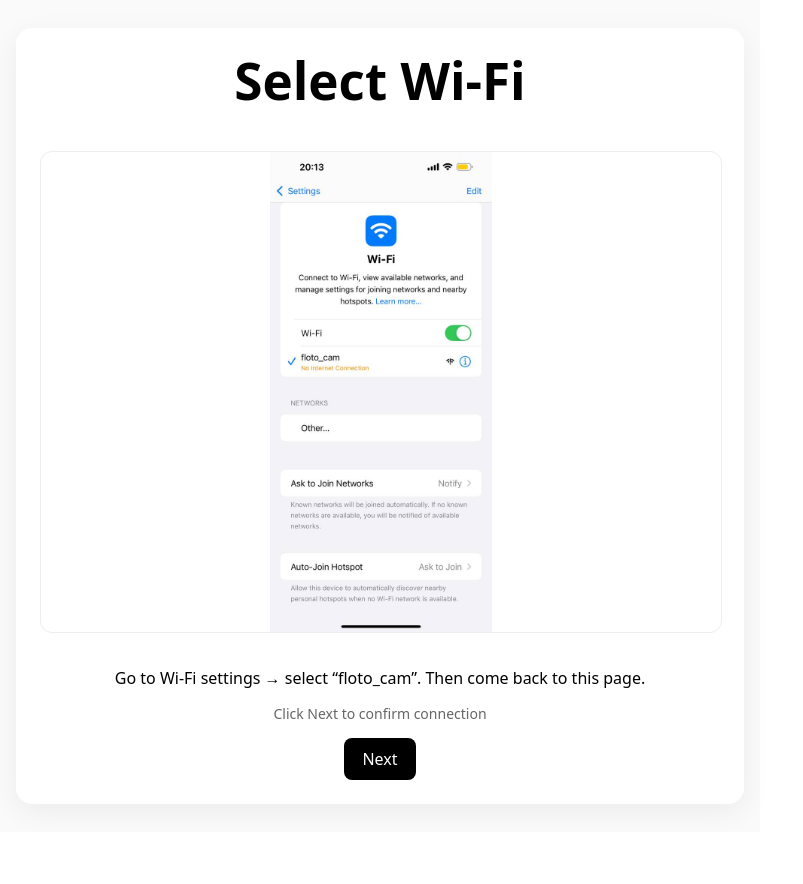
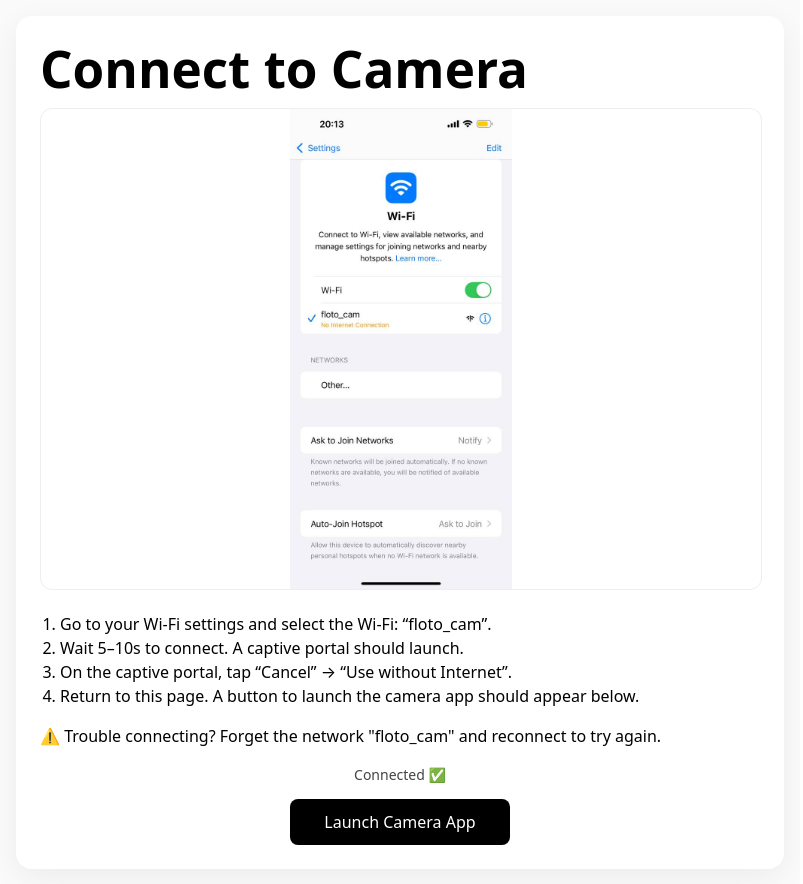
Before and after one commit to WB99/floto-public, a React (Vite) app: page / in a window 1280 px wide. Shown: the whole page, without its empty margins (0-803 px from the left). Before the commit the page ends 832 px from the top, so only its background shows below. Built offline with nearby package versions, Linux system fonts and the light colour scheme; no server answers.

Commit message:
combined screen 1 and 2 into one screen

```diff
--- a/src/App.jsx
+++ b/src/App.jsx
@@ -1,25 +1,31 @@
-import { useState } from "react";
-import Screen1 from "./screens/Screen1.jsx";
-import Screen2 from "./screens/Screen2.jsx";
+// import { useState } from "react";
+// import Screen1 from "./screens/Screen1.jsx";
+// import Screen2 from "./screens/Screen2.jsx";
+
+// export default function App() {
+//   const [step, setStep] = useState(1);
+
+//   return (
+//     <main style={styles.wrap}>
+//       {step === 1 && <Screen1 onNext={() => setStep(2)} />}
+//       {step === 2 && <Screen2 onBack={() => setStep(1)} />}
+//     </main>
+//   );
+// }
+
+// const styles = {
+//   wrap: {
+//     minHeight: "100vh",
+//     display: "grid",
+//     placeItems: "center",
+//     background: "#fafafa",
+//     fontFamily: "system-ui, sans-serif",
+//     padding: 16,
+//   },
+// };
+
+import Connect from "./screens/Connect.jsx";
 
 export default function App() {
-  const [step, setStep] = useState(1);
-
-  return (
-    <main style={styles.wrap}>
-      {step === 1 && <Screen1 onNext={() => setStep(2)} />}
-      {step === 2 && <Screen2 onBack={() => setStep(1)} />}
-    </main>
-  );
+  return <Connect />;
 }
-
-const styles = {
-  wrap: {
-    minHeight: "100vh",
-    display: "grid",
-    placeItems: "center",
-    background: "#fafafa",
-    fontFamily: "system-ui, sans-serif",
-    padding: 16,
-  },
-};
--- /dev/null
+++ b/src/screens/Connect.jsx
@@ -0,0 +1,176 @@
+import { useEffect, useState } from "react";
+
+export default function Connect() {
+  const [isConnected, setIsConnected] = useState(false);
+
+  useEffect(() => {
+    let active = true;
+
+    async function pingInternetOnce(timeoutMs = 1000) {
+      try {
+        const ctrl = new AbortController();
+        const to = setTimeout(() => ctrl.abort(), timeoutMs);
+        const res = await fetch(`/api/ping?t=${Date.now()}`, {
+          method: "GET",
+          mode: "cors",
+          signal: ctrl.signal,
+        });
+        clearTimeout(to);
+        // Only 204 counts as "online". Anything else => treat as offline.
+        return res.status === 204;
+      } catch {
+        // Network error / timeout => offline
+        return false;
+      }
+    }
+
+    function probePiOnce(timeoutMs = 2000) {
+        console.log("In probe`PiOnce");
+      return new Promise((resolve) => {
+        const img = new Image();
+        let settled = false;
+
+        const timer = setTimeout(() => {
+          if (!settled) {
+            settled = true;
+            img.onload = img.onerror = null;
+            resolve(false);
+          }
+        }, timeoutMs);
+
+        img.onload = () => {
+          if (!settled) {
+            settled = true;
+            clearTimeout(timer);
+            img.onload = img.onerror = null;
+            resolve(true);
+          }
+        };
+        img.onerror = () => {
+          if (!settled) {
+            settled = true;
+            clearTimeout(timer);
+            img.onload = img.onerror = null;
+            resolve(false);
+          }
+        };
+        // img.src = `http://floto.cam/probe.jpg?t=${Date.now()}`;
+        img.src = `http://200.200.200.1/probe.jpg?t=${Date.now()}`;
+
+      });
+    }
+
+    async function run() {
+      // Phase 1: keep pinging the internet until it goes offline
+    //   while (active) {
+    //     const online = await pingInternetOnce(1000);
+    //     if (!online) break;
+    //     await new Promise((r) => setTimeout(r, 1000));
+    //   }
+
+      // Phase 2: once offline, keep probing the Pi until reachable
+      while (active) {
+        const ok = await probePiOnce(2000);
+        if (ok) {
+          setIsConnected(true);
+          return;
+        }
+        await new Promise((r) => setTimeout(r, 1500));
+      }
+    }
+
+    run();
+    return () => {
+      active = false;
+    };
+  }, []);
+
+  return (
+    <main style={styles.wrap}>
+      <section style={styles.card}>
+        <h1 style={styles.h1}>Connect to Camera</h1>
+
+        <img
+          src="/assets/wifi.png"
+          alt="Wi-Fi instructions"
+          style={styles.img}
+        />
+
+        <ol style={styles.list}>
+          <li>Go to your Wi-Fi settings and select the Wi-Fi: “floto_cam”.</li>
+          <li>
+            Wait 5–10s to connect. A captive portal should launch.
+          </li>
+          <li>On the captive portal, tap “Cancel” → “Use without Internet”.</li>
+          <li>
+            Return to this page. A button to launch the camera app should appear below.
+          </li>
+        </ol>
+        <p>
+           ⚠️ Trouble connecting? Forget the network "floto_cam" and reconnect to try again.
+        </p>
+
+        <p id="status" style={styles.status}>
+          {isConnected ? "Connected ✅" : "Waiting for connection..."}
+        </p>
+
+        {isConnected && (
+          <div style={styles.ctaRow}>
+            <button
+              id="launchBtn"
+              onClick={() => window.open("http://floto.cam", "_blank")}
+              style={styles.btn}
+            >
+              Launch Camera App
+            </button>
+          </div>
+        )}
+      </section>
+    </main>
+  );
+}
+
+const styles = {
+  wrap: {
+    minHeight: "100vh",
+    display: "grid",
+    placeItems: "center",
+    background: "#fafafa",
+    fontFamily: "system-ui, -apple-system, Segoe UI, Roboto, sans-serif",
+    padding: 16,
+  },
+  card: {
+    width: "min(720px,92vw)",
+    background: "#fff",
+    color: "#000",
+    borderRadius: 16,
+    boxShadow: "0 8px 30px rgba(0,0,0,.06)",
+    padding: 24,
+  },
+  h1: { marginTop: 0, marginBottom: 12 },
+  img: {
+    width: "100%",
+    height: "auto",
+    maxHeight: "60vh",
+    borderRadius: 12,
+    border: "1px solid #eee",
+    marginBottom: 16,
+    objectFit: "contain",
+  },
+  list: {
+    margin: "0 0 12px 20px",
+    padding: 0,
+    lineHeight: 1.5,
+  },
+  status: { color: "#444", fontSize: 14, textAlign: "center", marginTop: 8 },
+  ctaRow: { display: "grid", placeItems: "center", marginTop: 12 },
+  btn: {
+    padding: "12px 18px",
+    border: 0,
+    borderRadius: 8,
+    background: "#000",
+    color: "#fff",
+    cursor: "pointer",
+    minWidth: 220,
+  },
+};
```
